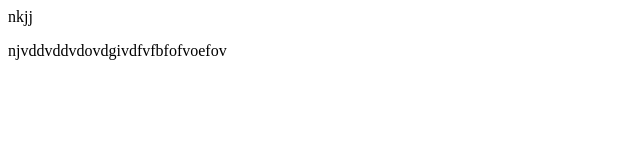
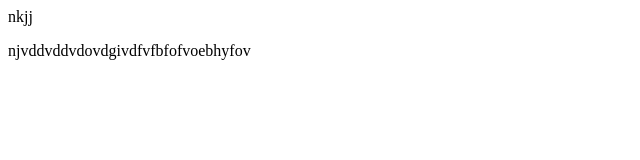
Before and after one commit to siddhant-kumar-shashi/git-mysirg-repo, a plain HTML site: page new.html in a window 1280 px wide. Shown: the full height of the page, 0-640 px from the left. Drawn offline with Linux system fonts and the light colour scheme.

Commit message:
first commit

```diff
--- a/new.html
+++ b/new.html
@@ -6,6 +6,6 @@
     <title>Document</title>
 </head>
 <body> nkjj
-    <p>njvddvddvdovdgivdfvfbfofvoefov</p>
+    <p>njvddvddvdovdgivdfvfbfofvoebhyfov</p>
 </body>
 </html>
```
Also changed, not shown: 1 other file.
